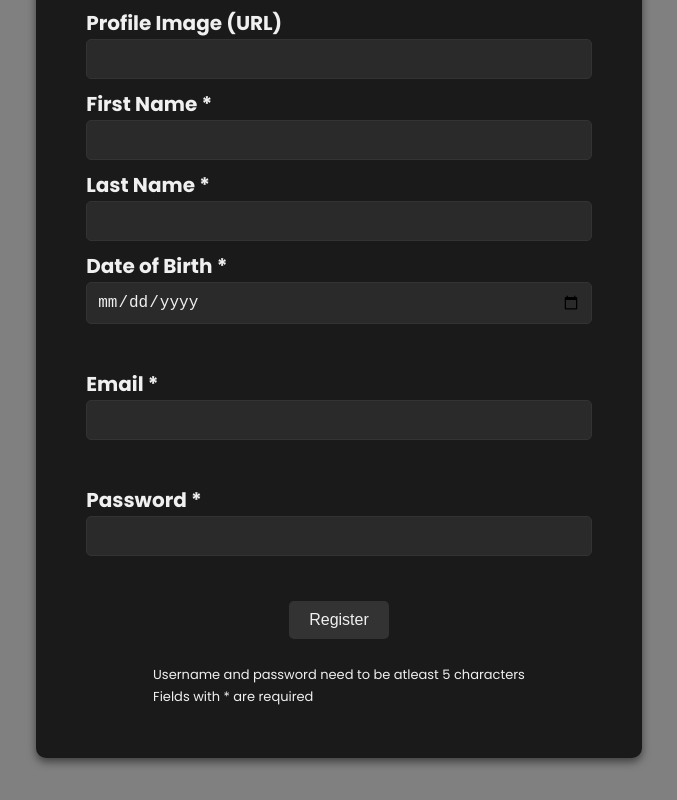
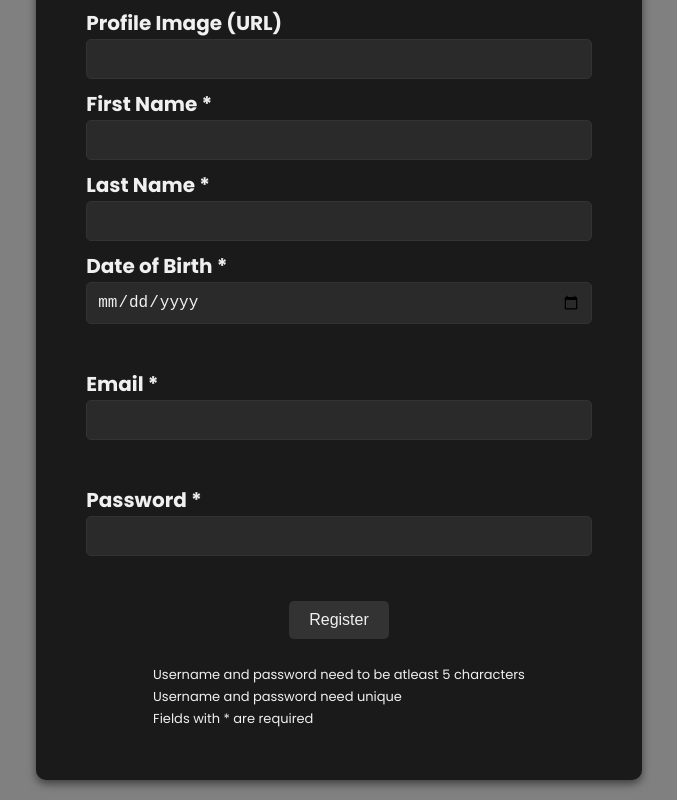
Before and after one commit to martimb01/mern-littleSecrets, a React (Vite) app in the folder frontend/: page /register in a window 1280 px wide. Shown: the part 294-1094 px from the top of the page, without its empty margins (301-978 px from the left). Before the commit the page ends 1072 px from the top, so only its background shows below. Built offline with nearby package versions, Linux system fonts and the light colour scheme.

Commit message:
Small improvements to registerForm

```diff
--- a/frontend/src/pages/CreatePostForm.jsx
+++ b/frontend/src/pages/CreatePostForm.jsx
@@ -21,7 +21,6 @@ const CreatePostForm = () => {
         const name = event.target.name
         const value = event.target.value
         setInputs({...inputs, [name]: value})
-        console.log(inputs)
     }
     const handleSubmit = async (event) =>{
         event.preventDefault();
--- a/frontend/src/pages/RegisterForm.jsx
+++ b/frontend/src/pages/RegisterForm.jsx
@@ -15,7 +15,6 @@ const RegisterForm =  () => {
         const name = event.target.name;
         const value = event.target.value;
         setInputs((values) => {return {...values, [name]: value}})
-        console.log(inputs)
     }
 
     const handleRegister = async (event) => {
@@ -98,6 +97,7 @@ const RegisterForm =  () => {
             <button type='submit'>Register</button>
             <div className={styles.formInfo}>
                 <p>Username and password need to be atleast 5 characters </p>
+                <p>Username and password need unique </p>
                 <p>Fields with * are required</p>
             </div>
         </form>
```
